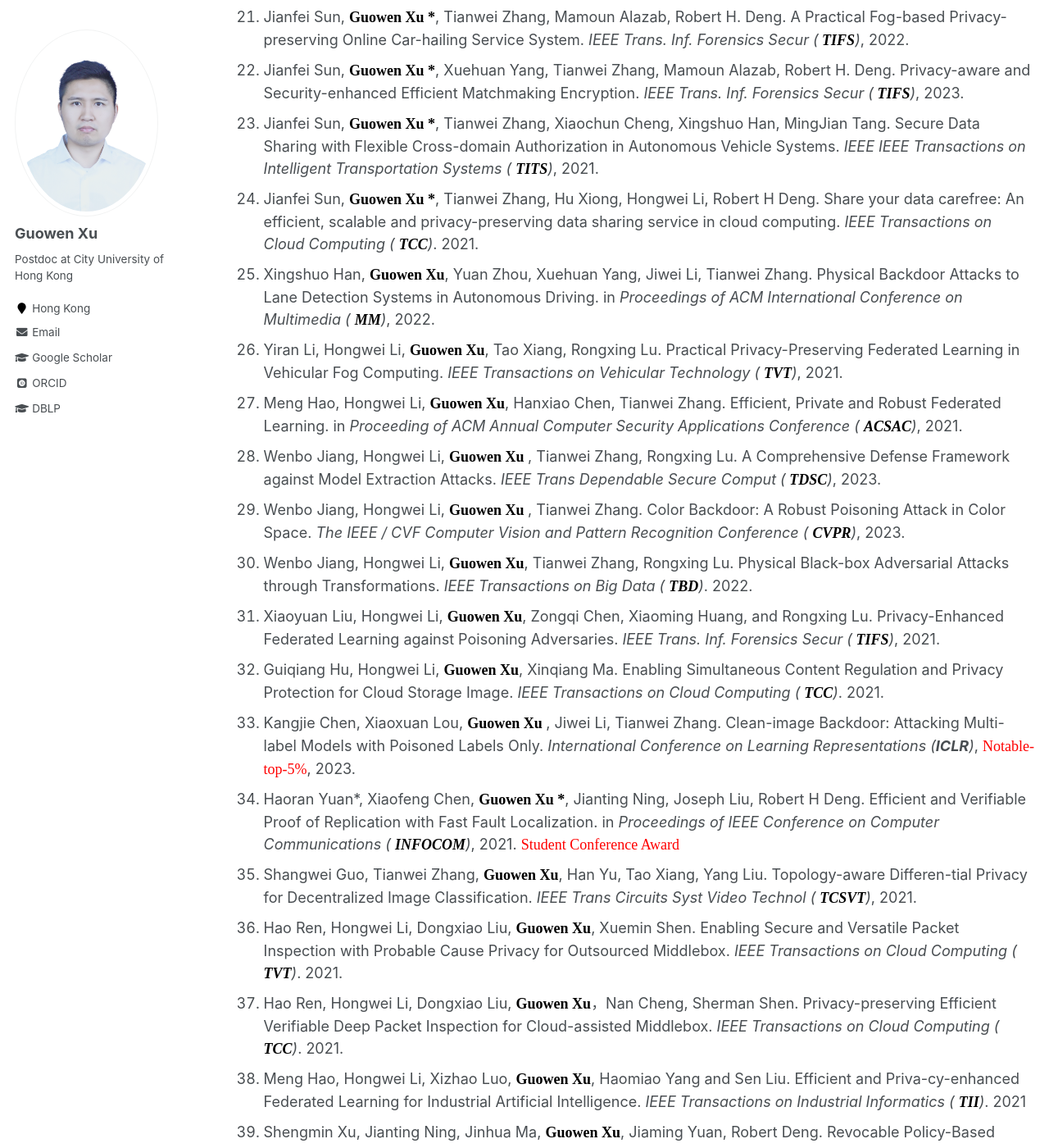
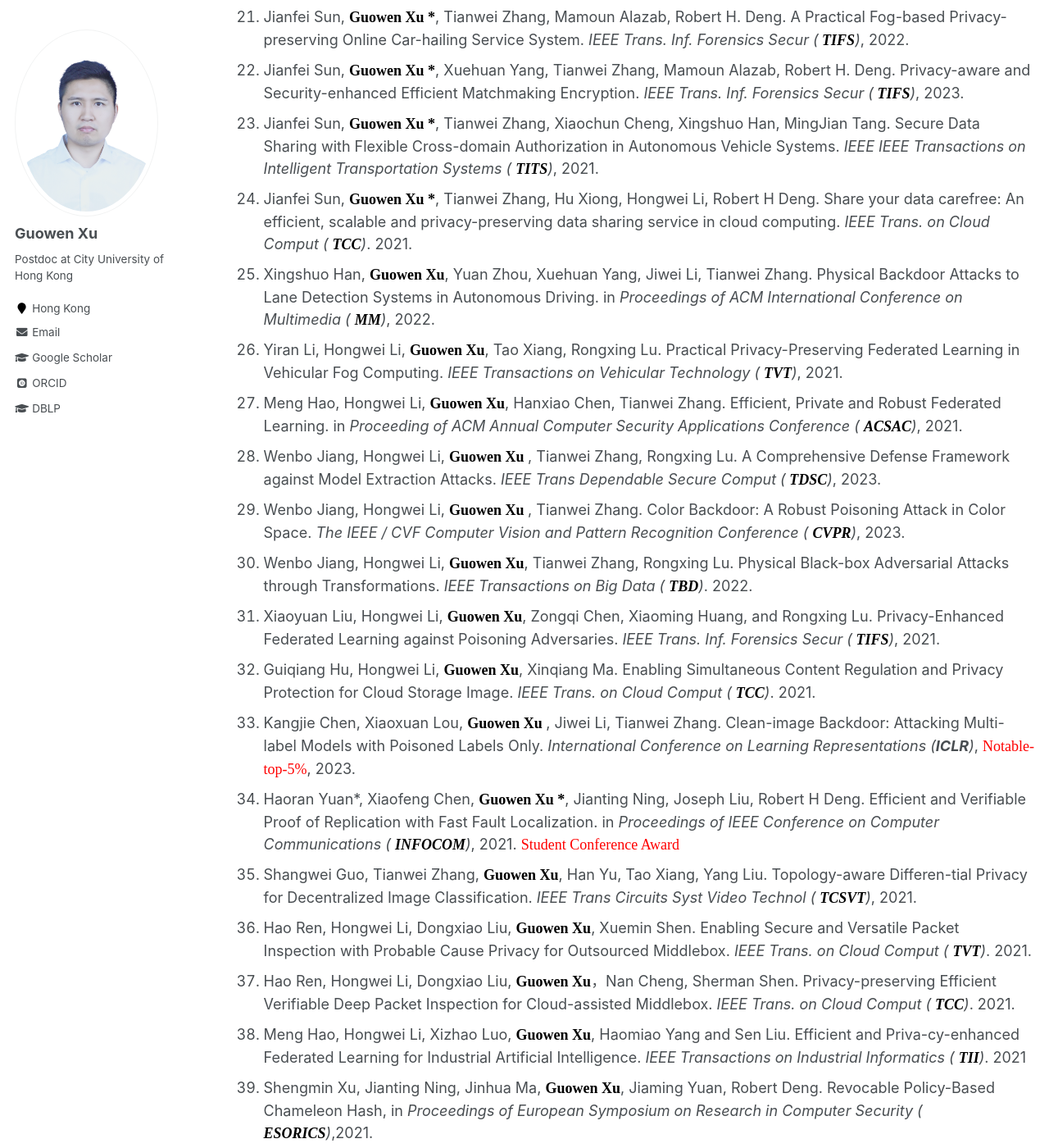
Before and after one commit to Guowen-xu/guowen-xu.github.io, a Jekyll site: the page built from _pages/publications.md, in a window 1280 px wide and 1400 px high, scrolled down 1938 px. Shown: the whole window at 82% size. Built offline with Jekyll 4.4.1, drawn with Linux system fonts in a browser that asks for light colours; some web fonts are replaced; some of the changed text lies outside the part shown.

Commit message:
Update publications.md

```diff
--- a/_pages/publications.md
+++ b/_pages/publications.md
@@ -23,7 +23,7 @@ You can find my articles on my [Google Scholar](https://scholar.google.com.hk/ci
 7. **<font face="Times New Roman" color=black size=4> Guowen Xu</font>**, Hongwei Li, Hao Ren, Jianfei Sun, Shengmin Xu, Jianting Ning, Haomiao Yang, Kan Yang, Robert H. Deng. Secure and Verifiable Inference in Deep Neural Networks. in *Proceeding of ACM Annual Computer Security Applications Conference（**<font face="Times New Roman" color=black size=4> ACSAC</font>**）*, 2021.
 8. **<font face="Times New Roman" color=black size=4> Guowen Xu</font>**, Hongwei Li, Shengmin Xu, Hao Ren, Kan Yang, Yinghui Zhang, Jianfei Sun, Robert H. Deng. Catch You If You Deceive Me: Verifiable and Privacy-aware Truth Discovery in Crowd Sensing Systems. in *Proceedings of ACM ASIA Conference on Computer and Communications Security (**<font face="Times New Roman" color=black size=4> ASIACCS</font>**)*, 2020.
 9. **<font face="Times New Roman" color=black size=4> Guowen Xu</font>**, Guanlin Li, Shangwei Guo, Tianwei Zhang, Hongwei Li. Secure Decentralized Image Classification with Multiparty Homomorphic Encryption. *IEEE Trans Circuits Syst Video Technol (**<font face="Times New Roman" color=black size=4> TCSVT</font>**)*, 2023.
-10. **<font face="Times New Roman" color=black size=4> Guowen Xu</font>**, Hongwei Li, Hao Ren, Xiaodong Lin, Xuemin (Sherman) Shen. DNA Similarity Search with Access Control over Encrypted Cloud Data. *IEEE Transactions on Cloud Computing (**<font face="Times New Roman" color=black size=4> TCC</font>**)*, 2019.
+10. **<font face="Times New Roman" color=black size=4> Guowen Xu</font>**, Hongwei Li, Hao Ren, Xiaodong Lin, Xuemin (Sherman) Shen. DNA Similarity Search with Access Control over Encrypted Cloud Data. *IEEE Trans. on Cloud Comput (**<font face="Times New Roman" color=black size=4> TCC</font>**)*, 2019.
 11. **<font face="Times New Roman" color=black size=4> Guowen Xu</font>**, Hongwei Li, Sen Liu, Mi Wen, Rongxing Lu. Efficient and Privacy-preserving Truth Discovery in Mobile Crowd Sensing Systems. *IEEE Transactions on Vehicular Technology (**<font face="Times New Roman" color=black size=4> TVT</font>**)*, 2019.
 12. **<font face="Times New Roman" color=black size=4> Guowen Xu</font>**, Hongwei Li, Hao Ren, Kan Yang，Robert H. Deng. Data Privacy and Security in Deep Learning: Attacks, Solutions and Opportunities. *IEEE Communications Magazine (**<font face="Times New Roman" color=black size=4> Commun Mag</font>**)*, 2019.
 13. **<font face="Times New Roman" color=black size=4> Guowen Xu</font>**, Hongwei Li, Chen Tan, Dongxiao Liu, Kan Yang. Achieving Efficient and Priva-cy-Preserving Truth Discovery in Crowd Sensing Systems. *Computers & Security (**<font face="Times New Roman" color=black size=4> Comput Secur</font>**)*, 2017.
@@ -37,7 +37,7 @@ You can find my articles on my [Google Scholar](https://scholar.google.com.hk/ci
 21. Jianfei Sun, **<font face="Times New Roman" color=black size=4> Guowen Xu *</font>**, Tianwei Zhang, Mamoun Alazab, Robert H. Deng. A Practical Fog-based Privacy-preserving Online Car-hailing Service System. *IEEE Trans. Inf. Forensics Secur (**<font face="Times New Roman" color=black size=4> TIFS</font>**)*, 2022.
 22. Jianfei Sun, **<font face="Times New Roman" color=black size=4> Guowen Xu *</font>**, Xuehuan Yang, Tianwei Zhang, Mamoun Alazab, Robert H. Deng. Privacy-aware and Security-enhanced Efficient Matchmaking Encryption. *IEEE Trans. Inf. Forensics Secur (**<font face="Times New Roman" color=black size=4> TIFS</font>**)*, 2023.
 23. Jianfei Sun,  **<font face="Times New Roman" color=black size=4> Guowen Xu *</font>**, Tianwei Zhang, Xiaochun Cheng, Xingshuo Han, MingJian Tang. Secure Data Sharing with Flexible Cross-domain Authorization in Autonomous Vehicle Systems. *IEEE IEEE Transactions on Intelligent Transportation Systems ( **<font face="Times New Roman" color=black size=4> TITS</font>**)*, 2021.
-24. Jianfei Sun,  **<font face="Times New Roman" color=black size=4> Guowen Xu *</font>**, Tianwei Zhang, Hu Xiong, Hongwei Li, Robert H Deng. Share your data carefree: An efficient, scalable and privacy-preserving data sharing service in cloud computing. *IEEE Transactions on Cloud Computing ( **<font face="Times New Roman" color=black size=4> TCC</font>**)*. 2021.
+24. Jianfei Sun,  **<font face="Times New Roman" color=black size=4> Guowen Xu *</font>**, Tianwei Zhang, Hu Xiong, Hongwei Li, Robert H Deng. Share your data carefree: An efficient, scalable and privacy-preserving data sharing service in cloud computing. *IEEE Trans. on Cloud Comput ( **<font face="Times New Roman" color=black size=4> TCC</font>**)*. 2021.
 25. Xingshuo Han, **<font face="Times New Roman" color=black size=4> Guowen Xu</font>**, Yuan Zhou, Xuehuan Yang, Jiwei Li, Tianwei Zhang. Physical Backdoor Attacks to Lane Detection Systems in Autonomous Driving. in *Proceedings of ACM International Conference on Multimedia ( **<font face="Times New Roman" color=black size=4> MM</font>**)*, 2022.
 26. Yiran Li, Hongwei Li,  **<font face="Times New Roman" color=black size=4> Guowen Xu</font>**, Tao Xiang, Rongxing Lu. Practical Privacy-Preserving Federated Learning in Vehicular Fog Computing. *IEEE Transactions on Vehicular Technology ( **<font face="Times New Roman" color=black size=4> TVT</font>**)*, 2021.
 27. Meng Hao, Hongwei Li, **<font face="Times New Roman" color=black size=4> Guowen Xu</font>**, Hanxiao Chen, Tianwei Zhang. Efficient, Private and Robust Federated Learning. in *Proceeding of ACM Annual Computer Security Applications Conference ( **<font face="Times New Roman" color=black size=4> ACSAC</font>**)*, 2021.
@@ -45,12 +45,12 @@ You can find my articles on my [Google Scholar](https://scholar.google.com.hk/ci
 29. Wenbo Jiang, Hongwei Li, **<font face="Times New Roman" color=black size=4> Guowen Xu </font>**, Tianwei Zhang. Color Backdoor: A Robust Poisoning Attack in Color Space. *The IEEE / CVF Computer Vision and Pattern Recognition Conference ( **<font face="Times New Roman" color=black size=4> CVPR</font>**)*, 2023.
 30. Wenbo Jiang, Hongwei Li, **<font face="Times New Roman" color=black size=4> Guowen Xu</font>**, Tianwei Zhang, Rongxing Lu. Physical Black-box Adversarial Attacks through Transformations. *IEEE Transactions on Big Data ( **<font face="Times New Roman" color=black size=4> TBD</font>**)*. 2022.
 31. Xiaoyuan Liu, Hongwei Li, **<font face="Times New Roman" color=black size=4> Guowen Xu</font>**, Zongqi Chen, Xiaoming Huang, and Rongxing Lu. Privacy-Enhanced Federated Learning against Poisoning Adversaries. *IEEE Trans. Inf. Forensics Secur (**<font face="Times New Roman" color=black size=4> TIFS</font>**)*, 2021.
-32. Guiqiang Hu, Hongwei Li, **<font face="Times New Roman" color=black size=4> Guowen Xu</font>**, Xinqiang Ma. Enabling Simultaneous Content Regulation and Privacy Protection for Cloud Storage Image. *IEEE Transactions on Cloud Computing ( **<font face="Times New Roman" color=black size=4> TCC</font>**)*. 2021.
+32. Guiqiang Hu, Hongwei Li, **<font face="Times New Roman" color=black size=4> Guowen Xu</font>**, Xinqiang Ma. Enabling Simultaneous Content Regulation and Privacy Protection for Cloud Storage Image. *IEEE Trans. on Cloud Comput ( **<font face="Times New Roman" color=black size=4> TCC</font>**)*. 2021.
 33. Kangjie Chen, Xiaoxuan Lou, **<font face="Times New Roman" color=black size=4> Guowen Xu </font>**, Jiwei Li, Tianwei Zhang. Clean-image Backdoor: Attacking Multi-label Models with Poisoned Labels Only. *International Conference on Learning Representations (**ICLR**)*, <font face="Times New Roman" color=red size=4> Notable-top-5%</font>, 2023.
 34. Haoran Yuan\*, Xiaofeng Chen, **<font face="Times New Roman" color=black size=4> Guowen Xu *</font>**, Jianting Ning, Joseph Liu, Robert H Deng.  Efficient and Verifiable Proof of Replication with Fast Fault Localization. in *Proceedings of IEEE Conference on Computer Communications ( **<font face="Times New Roman" color=black size=4> INFOCOM</font>**)*, 2021. <font face="Times New Roman" color=red size=4>  Student Conference Award</font>
 35. Shangwei Guo, Tianwei Zhang, **<font face="Times New Roman" color=black size=4> Guowen Xu</font>**, Han Yu, Tao Xiang, Yang Liu. Topology-aware Differen-tial Privacy for Decentralized Image Classification. *IEEE Trans Circuits Syst Video Technol ( **<font face="Times New Roman" color=black size=4> TCSVT</font>**)*, 2021.
-36. Hao Ren, Hongwei Li, Dongxiao Liu,  **<font face="Times New Roman" color=black size=4> Guowen Xu</font>**, Xuemin Shen. Enabling Secure and Versatile Packet Inspection with Probable Cause Privacy for Outsourced Middlebox. *IEEE Transactions on Cloud Computing ( **<font face="Times New Roman" color=black size=4> TVT</font>**)*. 2021.
-37. Hao Ren, Hongwei Li, Dongxiao Liu,  **<font face="Times New Roman" color=black size=4> Guowen Xu</font>**，Nan Cheng, Sherman Shen. Privacy-preserving Efficient Verifiable Deep Packet Inspection for Cloud-assisted Middlebox.  *IEEE Transactions on Cloud Computing ( **<font face="Times New Roman" color=black size=4> TCC</font>**)*. 2021.
+36. Hao Ren, Hongwei Li, Dongxiao Liu,  **<font face="Times New Roman" color=black size=4> Guowen Xu</font>**, Xuemin Shen. Enabling Secure and Versatile Packet Inspection with Probable Cause Privacy for Outsourced Middlebox. *IEEE Trans. on Cloud Comput ( **<font face="Times New Roman" color=black size=4> TVT</font>**)*. 2021.
+37. Hao Ren, Hongwei Li, Dongxiao Liu,  **<font face="Times New Roman" color=black size=4> Guowen Xu</font>**，Nan Cheng, Sherman Shen. Privacy-preserving Efficient Verifiable Deep Packet Inspection for Cloud-assisted Middlebox.  *IEEE Trans. on Cloud Comput ( **<font face="Times New Roman" color=black size=4> TCC</font>**)*. 2021.
 38. Meng Hao, Hongwei Li, Xizhao Luo, **<font face="Times New Roman" color=black size=4> Guowen Xu</font>**, Haomiao Yang and Sen Liu. Efficient and Priva-cy-enhanced Federated Learning for Industrial Artificial Intelligence. *IEEE Transactions on Industrial Informatics ( **<font face="Times New Roman" color=black size=4> TII</font>**)*. 2021
 39. Shengmin Xu, Jianting Ning, Jinhua Ma, **<font face="Times New Roman" color=black size=4> Guowen Xu</font>**, Jiaming Yuan, Robert Deng. Revocable Policy-Based Chameleon Hash, in *Proceedings of European Symposium on Research in Computer Security ( **<font face="Times New Roman" color=black size=4> ESORICS</font>**)*,2021.
 40. Wenbo Jiang, Tianwei Zhang, Han Qiu, Hongwei Li, **<font face="Times New Roman" color=black size=4> Guowen Xu</font>**, Incremental Learning, Incremental Backdoor Threats. *IEEE Trans Dependable Secure Comput ( **<font face="Times New Roman" color=black size=4> TDSC</font>**)*, 2022.
```
